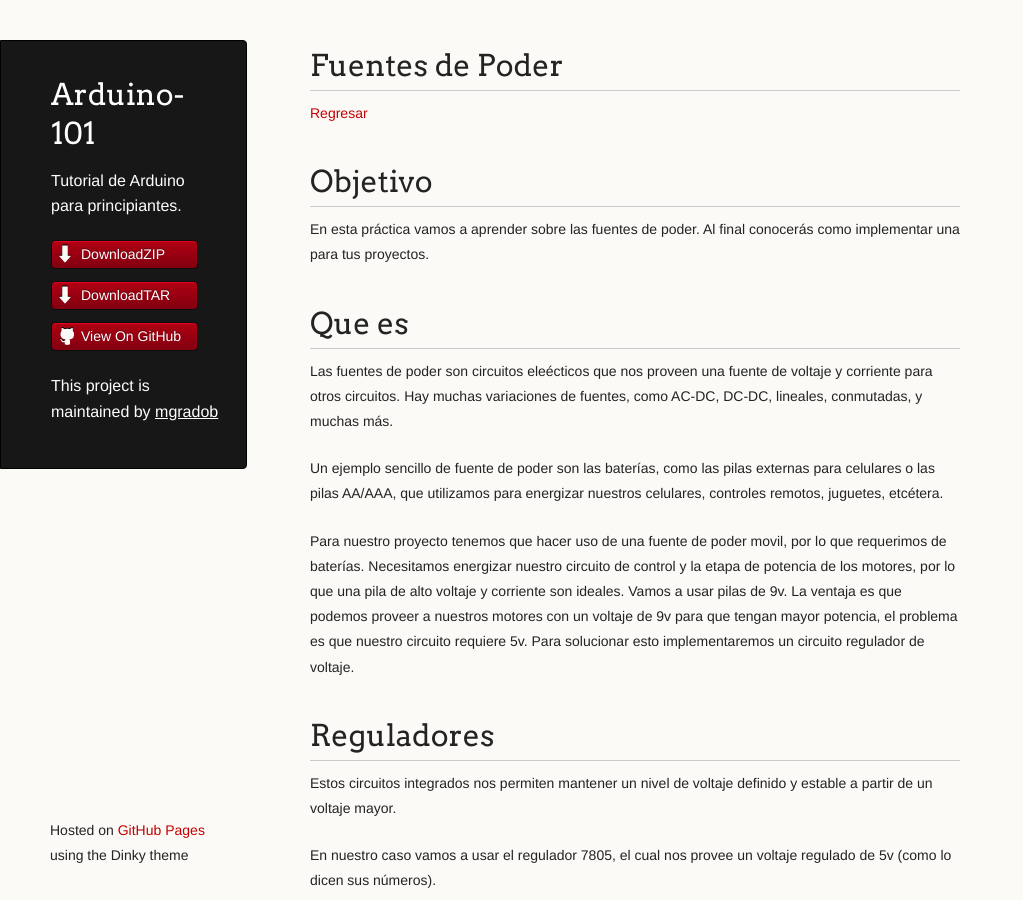
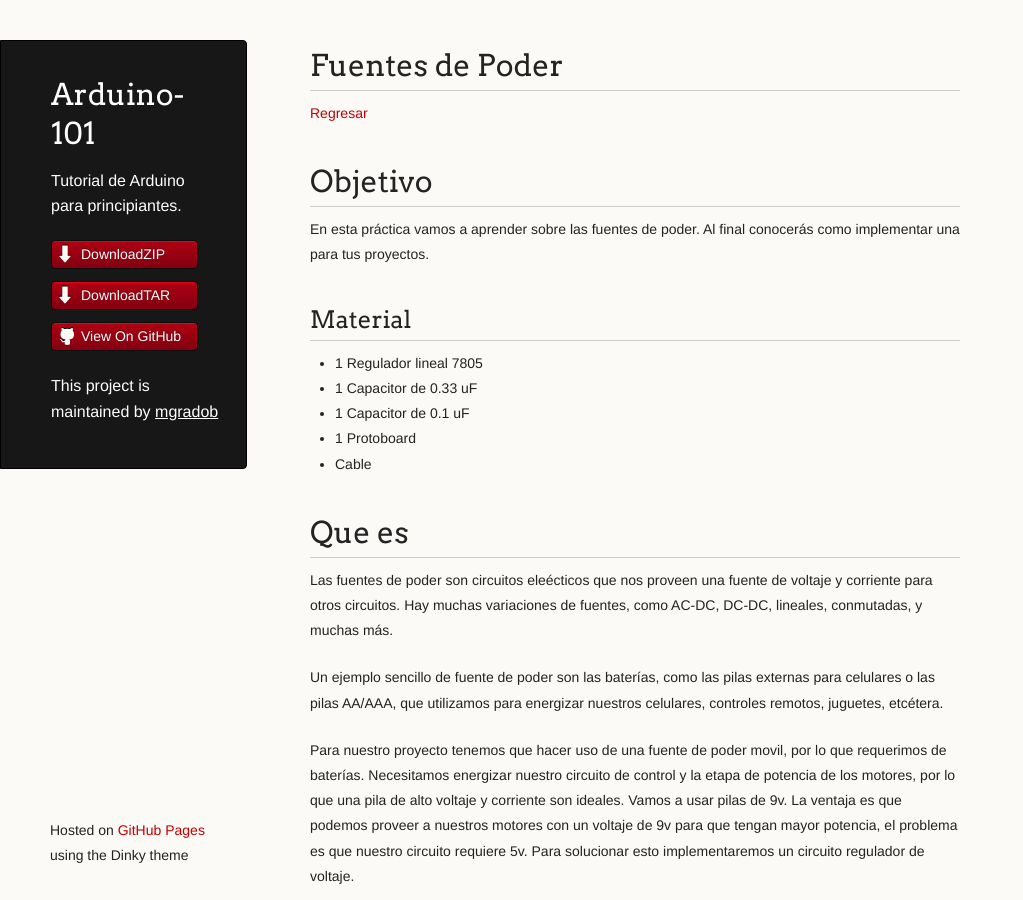
Before and after one commit to mgradob/Arduino-101, a Jekyll site: the page built from _posts/2018-02-19-power_supply.md, in a window 1280 px wide and 900 px high. Shown: the whole window, without its empty margins (0-1023 px from the left). Built offline with Jekyll 4.4.1, drawn with Linux system fonts in a browser that asks for light colours.

Commit message:
Added materials

```diff
--- a/_posts/2018-02-19-power_supply.md
+++ b/_posts/2018-02-19-power_supply.md
@@ -7,6 +7,13 @@
 
 # Objetivo
 En esta práctica vamos a aprender sobre las fuentes de poder. Al final conocerás como implementar una para tus proyectos.
+
+## Material
+* 1 Regulador lineal 7805
+* 1 Capacitor de 0.33 uF
+* 1 Capacitor de 0.1 uF
+* 1 Protoboard
+* Cable
 
 # Que es
 Las fuentes de poder son circuitos eleécticos que nos proveen una fuente de voltaje y corriente para otros circuitos. Hay
```
